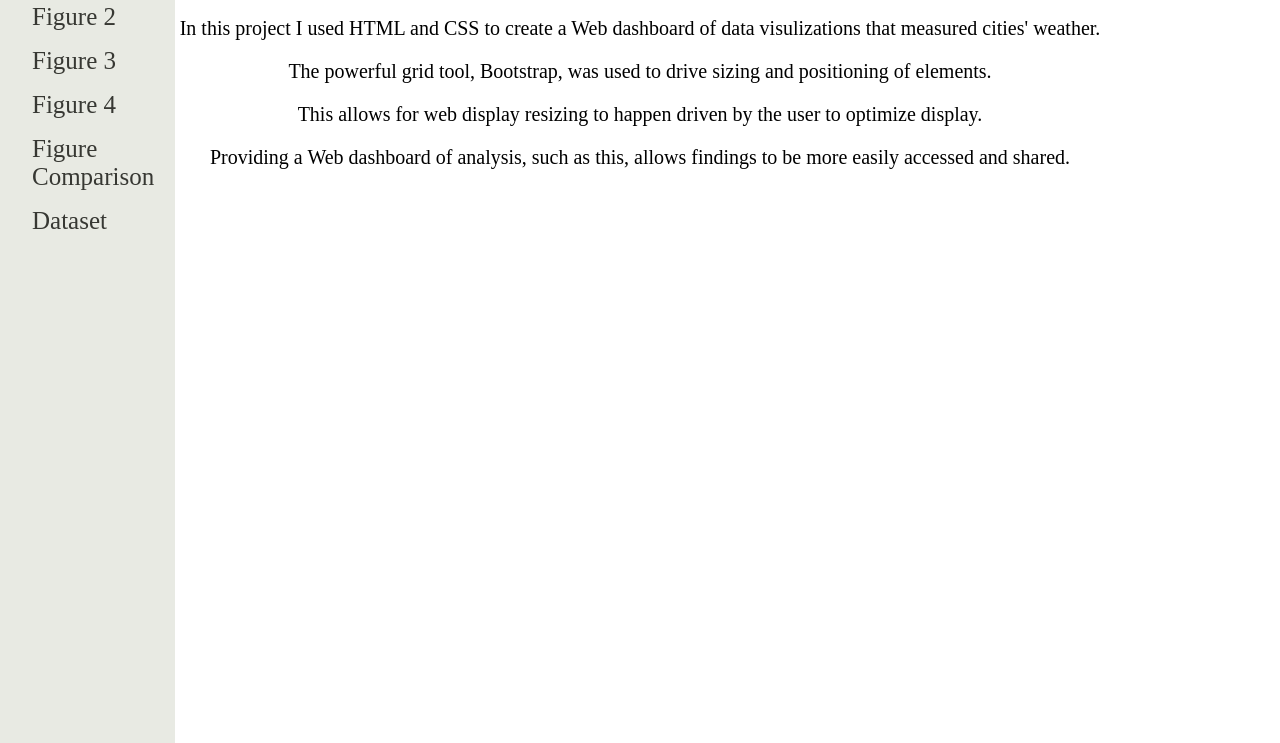
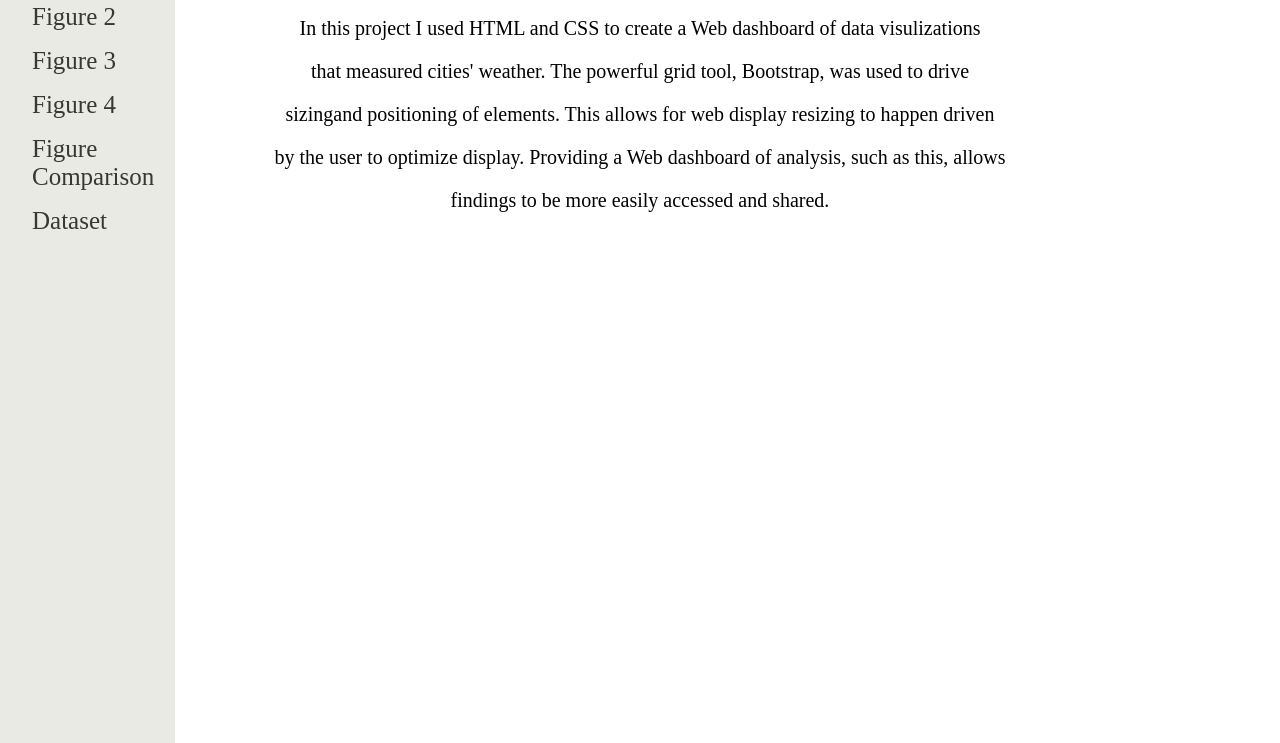
Before and after one commit to jaydenleblanc/jaydenleblanc.github.io, a plain HTML site: page index.html in a window 1280 px wide. Shown: the part 57-800 px from the top of the page. Drawn offline with Linux system fonts and the light colour scheme.

Commit message:
Move Over

```diff
--- a/index.html
+++ b/index.html
@@ -22,10 +22,11 @@
 
     <div class="container">
         <h1>Web Visualizations</h1>
-        <p>In this project I used HTML and CSS to create a Web dashboard of data visulizations that measured cities' weather. </p>
-        <p>The powerful grid tool, Bootstrap, was used to drive sizing and positioning of elements.</p>
-        <p>This allows for web display resizing to happen driven by the user to optimize display.</p>
-        <p>Providing a Web dashboard of analysis, such as this, allows findings to be more easily accessed and shared.</p>
+        <p> In this project I used HTML and CSS to create a Web dashboard of data visulizations
+        <p> that measured cities' weather. The powerful grid tool, Bootstrap, was used to drive </p>
+        <p> sizingand positioning of elements. This allows for web display resizing to happen driven</p>
+        <p> by the user to optimize display. Providing a Web dashboard of analysis, such as this, allows</p>
+        <p> findings to be more easily accessed and shared.</p>
     </div>
     </body>
 </html>
```
